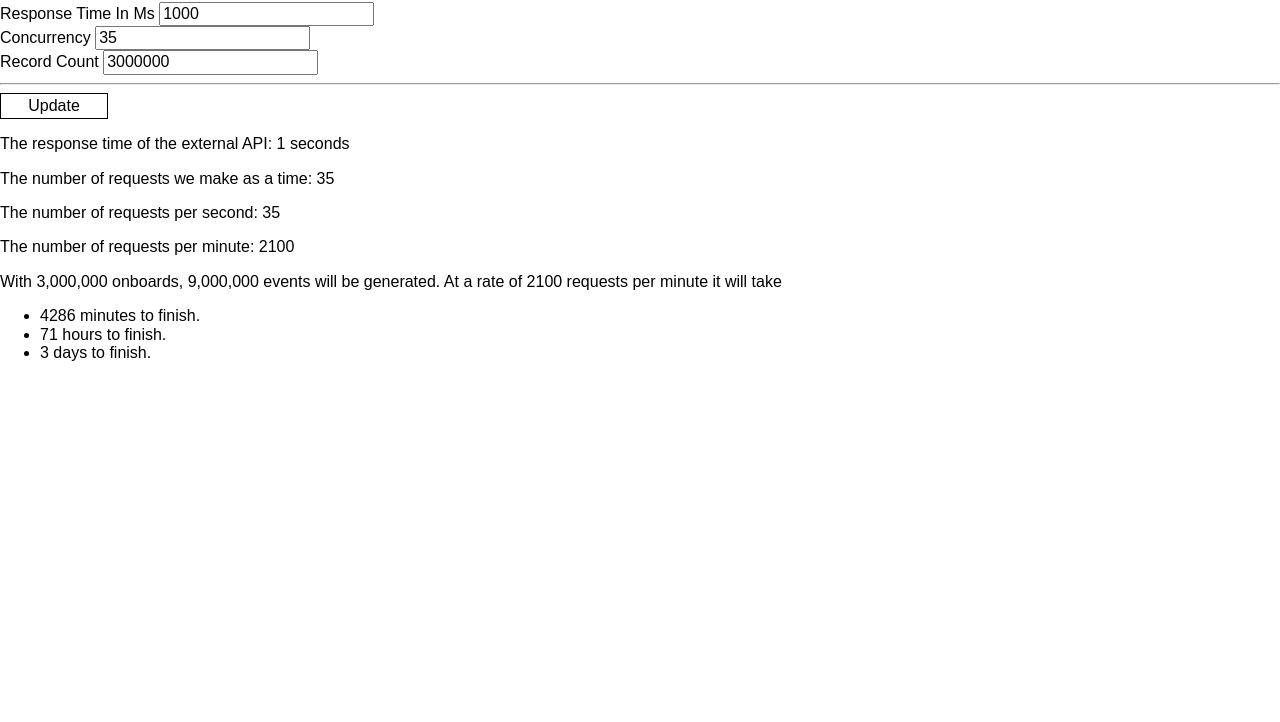
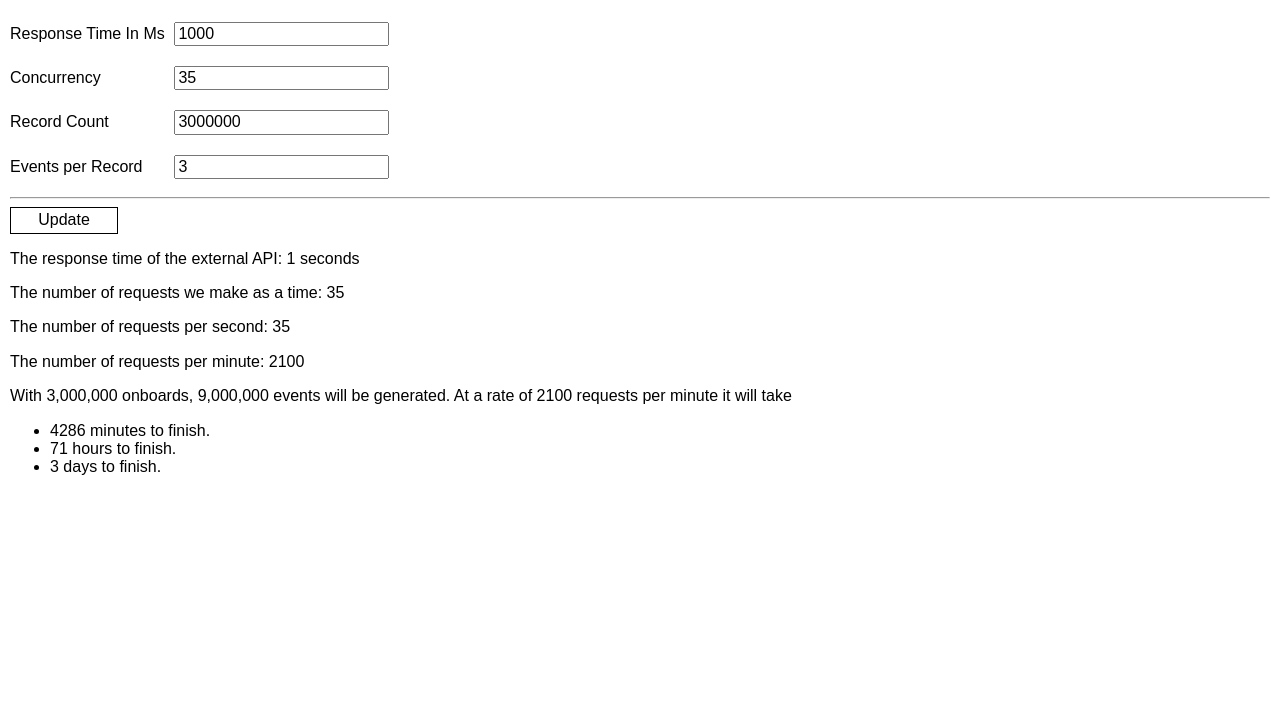
Before and after one commit to brendanfmartin/concurrency, a plain HTML site: page index.html in a window 1280 px wide. Shown: the part 78-800 px from the top of the page. Drawn offline with nearby package versions, Linux system fonts and the light colour scheme.

Commit message:
Update ui and add events generated per record

```diff
--- a/index.html
+++ b/index.html
@@ -10,12 +10,12 @@
         document.getElementById('content').innerHTML = BFMConcurrency.mathStuff();
       }
 
-
       // load
       document.addEventListener("DOMContentLoaded", function () {
         document.getElementById('responseTimeInMs').value = BFMConcurrency.responseTimeInMs;
         document.getElementById('concurrency').value = BFMConcurrency.concurrency;
         document.getElementById('recordCount').value = BFMConcurrency.recordCount;
+        document.getElementById('eventsGeneratedPer').value = BFMConcurrency.eventsGeneratedPer;
         update();
       });
     })()
@@ -23,22 +23,40 @@
 </head>
 <body>
   <h1>Concurrency</h1>
-  <form>
+  <div>
+    <div class="input-area">
       <label for="responseTimeInMs">Response Time In Ms</label>
       <input id="responseTimeInMs" type="text" onchange="BFMConcurrency.setResponseTimeInMs(document.getElementById('responseTimeInMs').value)">
-    <br>
+    </div>
+    <div class="input-area">
       <label for="concurrency">Concurrency</label>
       <input id="concurrency" type="text" onchange="BFMConcurrency.setConcurrency(document.getElementById('concurrency').value)">
-    <br>
+    </div>
+    <div class="input-area">
       <label for="recordCount">Record Count</label>
-    <input id="recordCount" type="text" onchange="BFMConcurrency.setRecordCount(document.getElementById('recordCount').value)">
+      <input id="recordCount" type="text" onchange="BFMConcurrency.setRecordCount(document.getElementById('recordCount').value)"><br>
+    </div>
+    <div class="input-area">
+      <label for="eventsGeneratedPer">Events per Record</label>
+      <input id="eventsGeneratedPer" type="text" onchange="BFMConcurrency.setEventsGeneratedPer(document.getElementById('eventsGeneratedPer').value)">
+    </div>
     <hr>
     <div class="button" onclick="update()">Update</div>
-  </form>
+  </div>
   <div id="content"></div>
 
   <link rel="stylesheet" href="https://unpkg.com/purecss@2.0.5/build/pure-min.css" integrity="sha384-LTIDeidl25h2dPxrB2Ekgc9c7sEC3CWGM6HeFmuDNUjX76Ert4Z4IY714dhZHPLd" crossorigin="anonymous">
   <style>
+      body {
+          padding: 10px;
+      }
+      .input-area {
+          padding: 10px 0;
+      }
+      .input-area label {
+          width: 160px;
+          display: inline-block;
+      }
       .button {
           border: thin solid black;
           padding: 3px;
--- a/index.js
+++ b/index.js
@@ -1,15 +1,12 @@
 let responseTimeInMs = 1000;
 let concurrency = 35;
 let recordCount = 3000000;
-let eventsGenerated;
+let eventsGeneratedPer = 3;
 
 const mathStuff = () => {
-  eventsGenerated = 3 * recordCount;
-
+  const eventsGenerated = eventsGeneratedPer * recordCount;
   const requestsPerSec = concurrency / (responseTimeInMs / 1000);
-
   const requestsPerMinute = requestsPerSec * 60;
-
   const minutesToFinish = eventsGenerated / requestsPerMinute;
 
   const toComma = (s) => s.toString().replace(/\B(?=(\d{3})+(?!\d))/g, ',');
@@ -29,11 +26,7 @@ const mathStuff = () => {
   </ul>
   `;
 
-  console.log(desc);
-
   return desc;
-
-  // document.getElementById('content').innerHTML = desc;
 }
 
 const setResponseTimeInMs = (value) => {
@@ -48,14 +41,20 @@ const setRecordCount = (value) => {
   recordCount = value;
 }
 
+const setEventsGeneratedPer = (value) => {
+  eventsGeneratedPer = value;
+}
+
 window.BFMConcurrency = {
   mathStuff,
   setResponseTimeInMs,
   setConcurrency,
+  setRecordCount,
+  setEventsGeneratedPer,
   responseTimeInMs,
   concurrency,
   recordCount,
-  setRecordCount
+  eventsGeneratedPer,
 }
 
 mathStuff();
```
Lines whose indentation alone changed are shown as unchanged.
